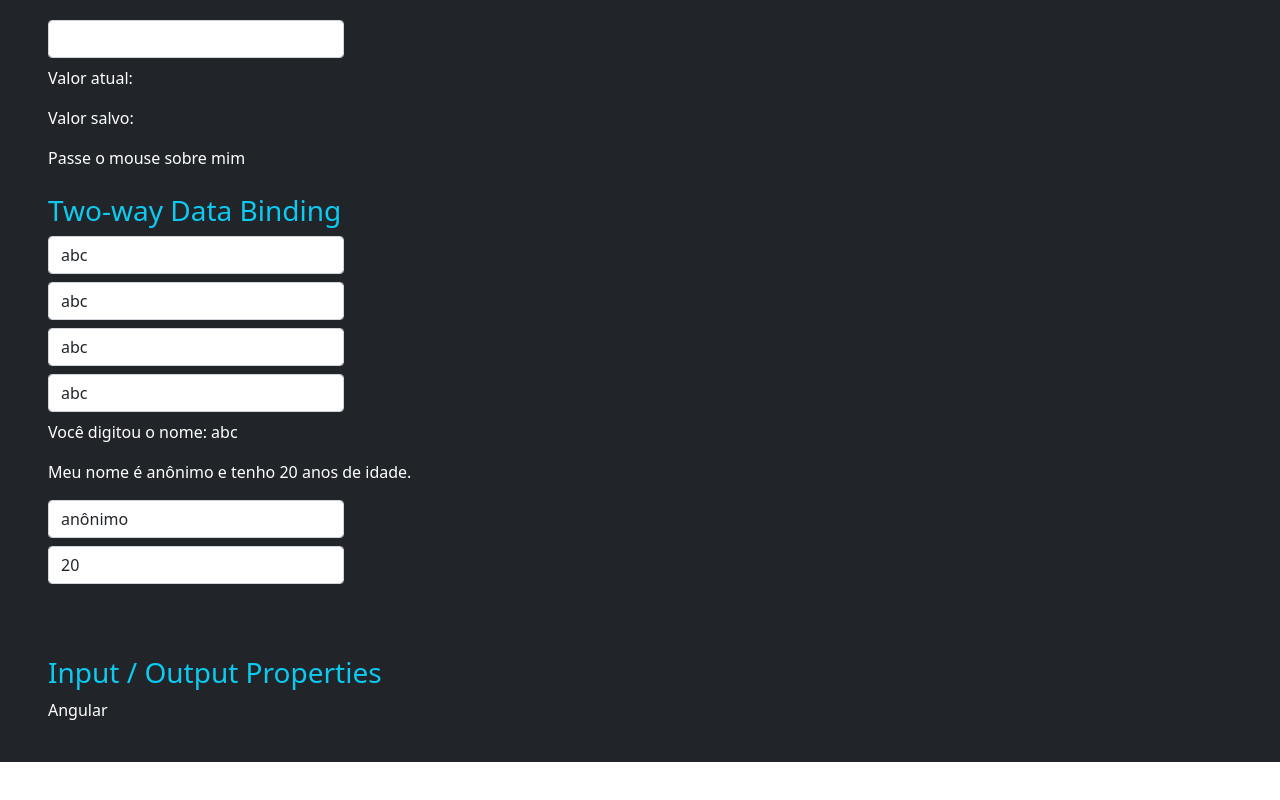
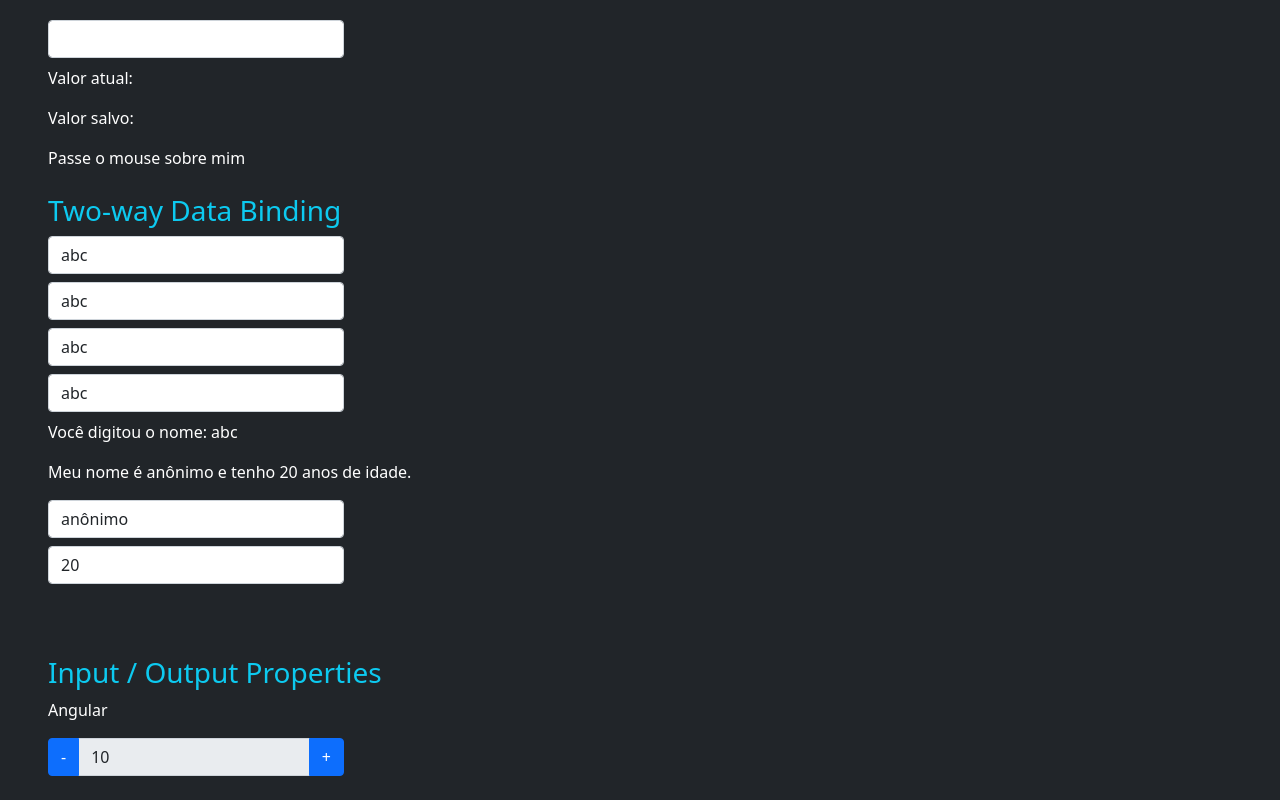
Before and after one commit to rodolfoHOk/loiane-training.curso-angular, an Angular app in the folder data-binding/: page / in a window 1280 px wide. Shown: the part 1552-2352 px from the top of the page. Before the commit the page ends 2314 px from the top, so only its background shows below. Built offline with nearby package versions, Linux system fonts and the light colour scheme.

Commit message:
output property

```diff
--- a/data-binding/src/app/app.module.ts
+++ b/data-binding/src/app/app.module.ts
@@ -7,9 +7,10 @@ import { BrowserAnimationsModule } from '@angular/platform-browser/animations';
 import { FormsModule } from '@angular/forms';
 import { MeuFormModule } from './meu-form/meu-form.module';
 import { InputPropertyComponent } from './input-property/input-property.component';
+import { OutputPropertyComponent } from './output-property/output-property.component';
 
 @NgModule({
-  declarations: [AppComponent, DataBindingComponent, InputPropertyComponent],
+  declarations: [AppComponent, DataBindingComponent, InputPropertyComponent, OutputPropertyComponent],
   imports: [BrowserModule, BrowserAnimationsModule, FormsModule, MeuFormModule],
   providers: [],
   bootstrap: [AppComponent],
--- a/data-binding/src/app/data-binding/data-binding.component.html
+++ b/data-binding/src/app/data-binding/data-binding.component.html
@@ -126,5 +126,10 @@
     <h3 class="text-info">Input / Output Properties</h3>
 
     <app-curso [nome]="nomeDoCurso"></app-curso>
+
+    <app-contador
+      [valor]="valorInicial"
+      (mudouValor)="onMudouValor($event)"
+    ></app-contador>
   </article>
 </section>
--- a/data-binding/src/app/data-binding/data-binding.component.ts
+++ b/data-binding/src/app/data-binding/data-binding.component.ts
@@ -30,6 +30,8 @@ export class DataBindingComponent {
 
   nomeDoCurso: string = 'Angular';
 
+  valorInicial: number = 10;
+
   getValor() {
     return 1;
   }
@@ -53,4 +55,8 @@ export class DataBindingComponent {
   onMouseOverOut() {
     this.isMouseOver = !this.isMouseOver;
   }
+
+  onMudouValor(event: { novoValor: number }) {
+    console.log(event.novoValor);
+  }
 }
--- /dev/null
+++ b/data-binding/src/app/output-property/output-property.component.html
@@ -0,0 +1,7 @@
+<div>
+  <div class="input-group w-25">
+    <button class="btn btn-primary" (click)="decrementa()">-</button>
+    <input type="number" class="form-control" readonly [value]="valor" />
+    <button class="btn btn-primary" (click)="incrementa()">+</button>
+  </div>
+</div>
--- /dev/null
+++ b/data-binding/src/app/output-property/output-property.component.ts
@@ -0,0 +1,24 @@
+import { Component, EventEmitter, Input, Output } from '@angular/core';
+
+@Component({
+  selector: 'app-contador',
+  templateUrl: './output-property.component.html',
+  styleUrls: ['./output-property.component.css'],
+  // outputs: ['mudouValor'], // ou
+})
+export class OutputPropertyComponent {
+  @Input() valor: number = 0;
+
+  @Output() mudouValor = new EventEmitter<{ novoValor: number }>(); // ou
+  // mudouValor = new EventEmitter<{ novoValor: number }>(); // ou
+
+  incrementa() {
+    this.valor++;
+    this.mudouValor.emit({ novoValor: this.valor });
+  }
+
+  decrementa() {
+    this.valor--;
+    this.mudouValor.emit({ novoValor: this.valor });
+  }
+}
```
Also changed, not shown: data-binding/src/app/output-property/output-property.component.css (added), 1 other file (tests, documents, lock files or other folders).
